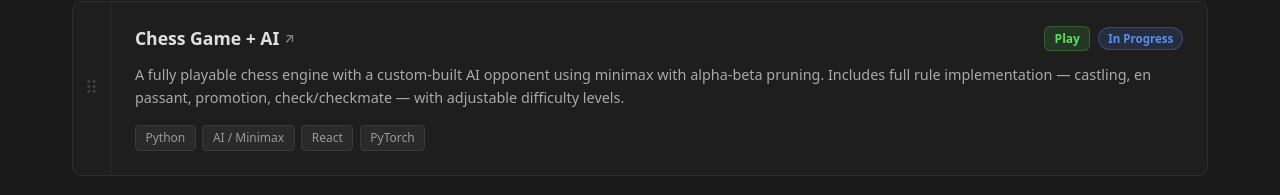
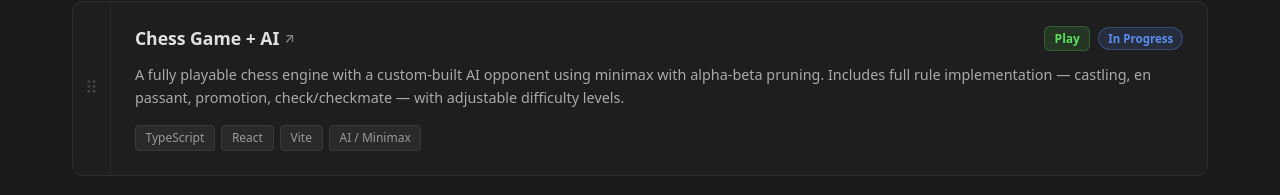
Before and after one commit to khylecalimlim/personal_website, an Angular app in the folder my-website-Angular/: page /projects in a window 1280 px wide. Shown: the part 211-406 px from the top of the page. Built offline with nearby package versions, Linux system fonts and the light colour scheme; a web font is replaced by a local one.

Commit message:
Update Chess project card tags to TypeScript/React/Vite

```diff
--- a/my-website-Angular/src/app/projects/projects.component.ts
+++ b/my-website-Angular/src/app/projects/projects.component.ts
@@ -28,8 +28,7 @@ export class ProjectsComponent {
       status: 'wip',
       statusLabel: 'In Progress',
       description: 'A fully playable chess engine with a custom-built AI opponent using minimax with alpha-beta pruning. Includes full rule implementation — castling, en passant, promotion, check/checkmate — with adjustable difficulty levels.',
-      // TODO: update tags - project now uses TypeScript/React (Vite), not Python/PyTorch
-      tags: ['Python', 'AI / Minimax', 'React', 'PyTorch']
+      tags: ['TypeScript', 'React', 'Vite', 'AI / Minimax']
     },
     {
       title: 'Music League Analytics',
```
